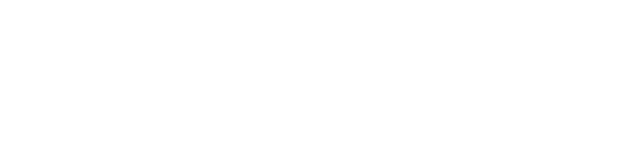
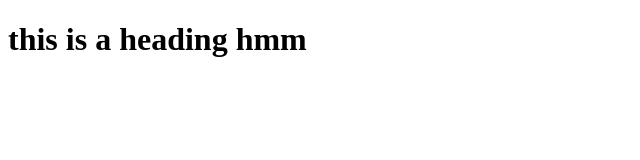
Before and after one commit to 5irno/test, a plain HTML site: page index.html in a window 1280 px wide. Shown: the whole page, without its empty margins (0-640 px from the left). Drawn offline with Linux system fonts and the light colour scheme.

Commit message:
Update index.html

```diff
--- a/index.html
+++ b/index.html
@@ -1 +1,10 @@
 <!DOCTYPE html>
+<html>
+<head>
+	<meta charset="utf-8">
+	<title>title called ur mother</title>
+</head>
+<body>
+	<h1>this is a heading hmm</h1>
+</body>
+</html>
```
